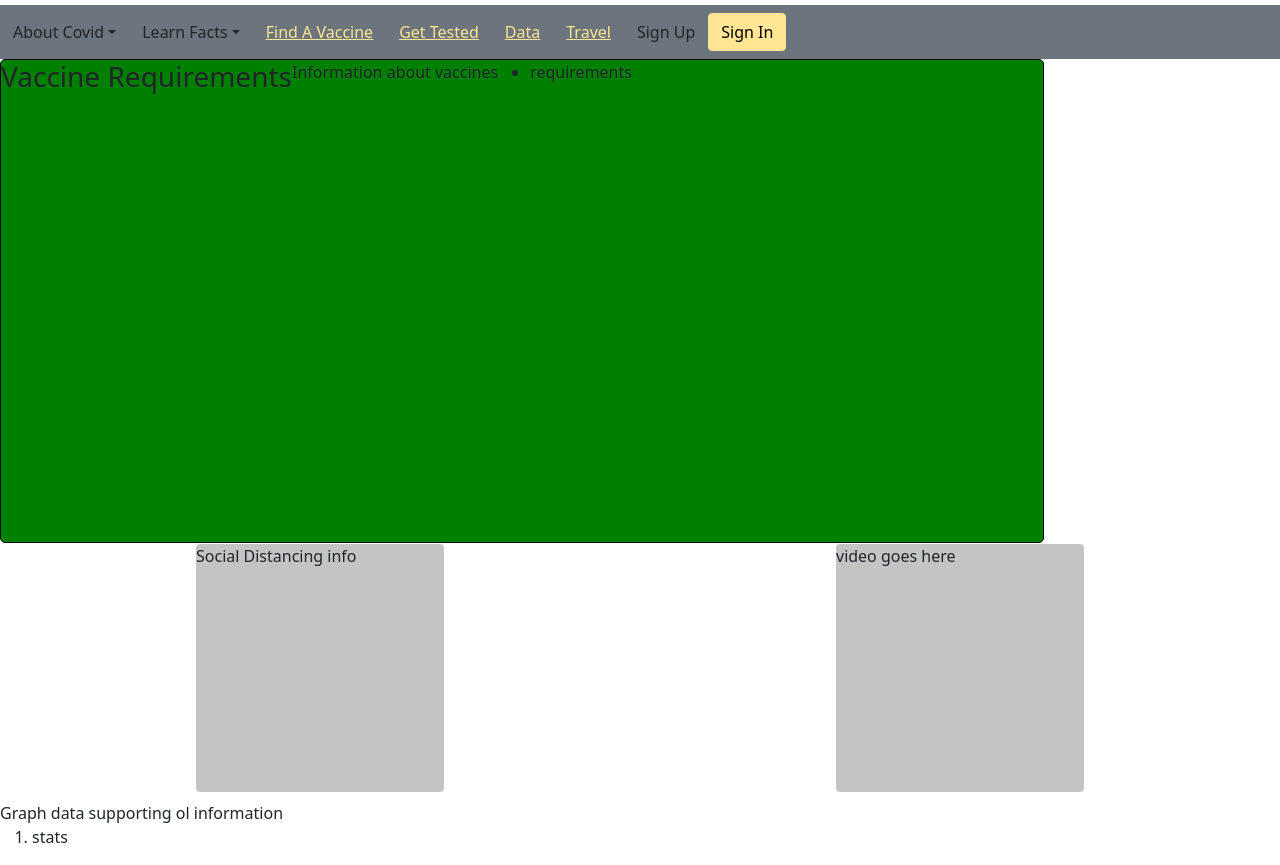
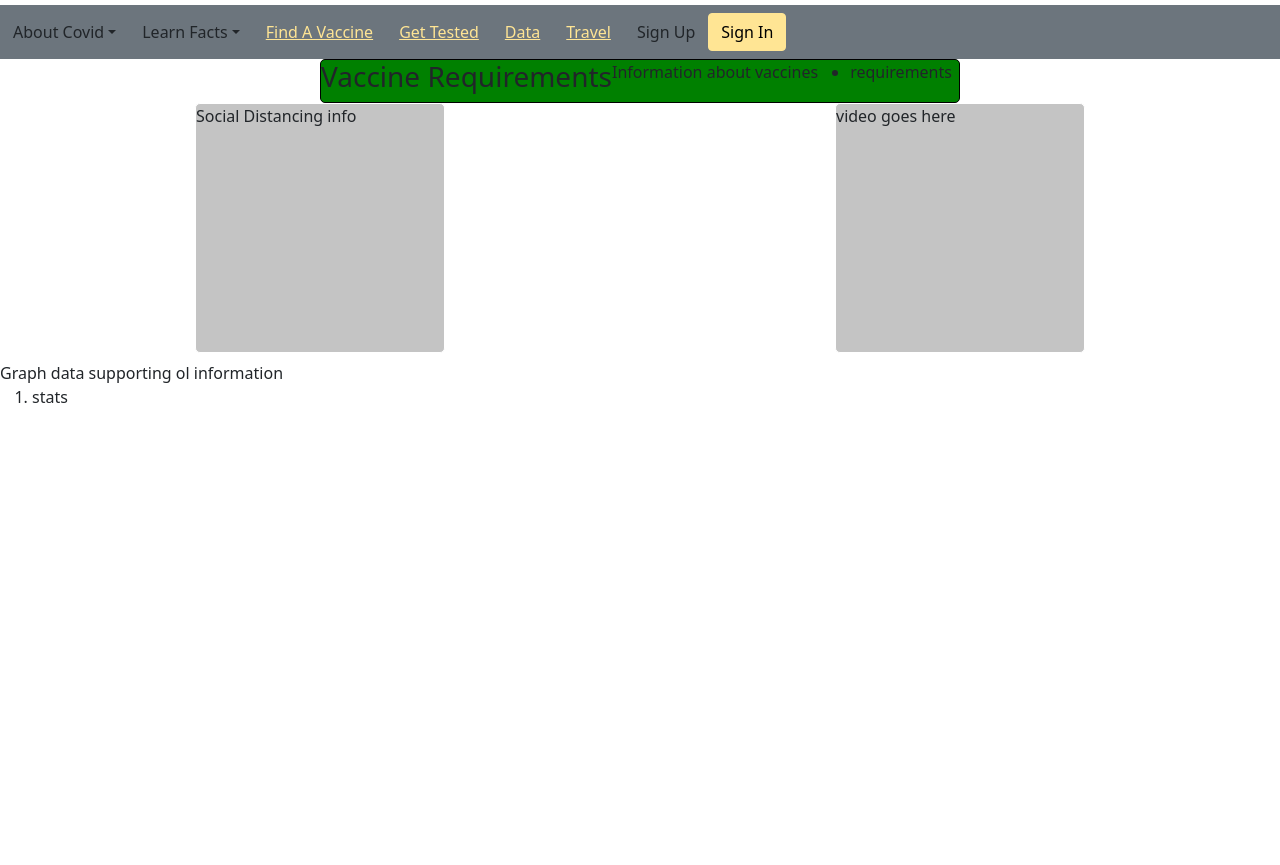
Before and after one commit to Lunar-Wranglers/CovidParents-client, a Gatsby site: page / in a window 1280 px wide. Shown: the part 43-908 px from the top of the page. After the commit the page ends 800 px from the top, so only its background shows below. Built offline with nearby package versions, Linux system fonts and the light colour scheme; Gatsby itself is replaced by a stand-in of ours.

Commit message:
Styling with the all mighty flexbox

```diff
--- a/src/components/layout.js
+++ b/src/components/layout.js
@@ -6,14 +6,15 @@ import { container } from './layout.module.css'
 
 const Layout = ({ pageTitle, children }) => {
     return (
-        <div className={container}>
+        <div>
             <title>
                 {pageTitle}
             </title>
             <main>
                 <Header />
-                {children}
-
+                <div className={container}>
+                    {children}
+                </div>
             </main>
         </div>
     )
--- a/src/pages/index.js
+++ b/src/pages/index.js
@@ -6,6 +6,7 @@ import '../stylesheets/stylesheet.scss'
 const IndexPage = () => {
   return (
     <Layout pageTitle='Home Page'>
+       <div class='topguard'>
          <div id='vacReq'>
           <h3>Vaccine Requirements</h3>
           <p>
@@ -16,6 +17,7 @@ const IndexPage = () => {
              requirements
            </li>
           </ul>
+        </div>
         </div>
         <div className='d-flex justify-content-between mb-2' id='midguard'>
          <div id='sdi'>
--- a/src/stylesheets/stylesheet.scss
+++ b/src/stylesheets/stylesheet.scss
@@ -10,12 +10,15 @@ $primary: #ffe594;
   display: flex;
 }
 
+.topguard {
+  display: flex;
+  justify-content: center;
+}
+
 #vacReq {
   display: flex;
-  width: 1044px;
-  height: 484px;
-  left: 196px;
-  top: 247px;
+  width: 50%;
+  height: 75%;
   background: green;
   border: 1px solid #000000;
   box-sizing: border-box;
@@ -24,6 +27,7 @@ $primary: #ffe594;
 
 .midguard {
   justify-content: space-evenly;
+  padding: 10% 0 0 0;
 }
 
 #sdi {
```
Lines whose indentation alone changed are shown as unchanged.
